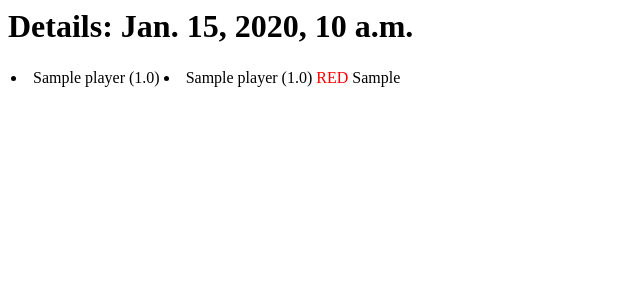
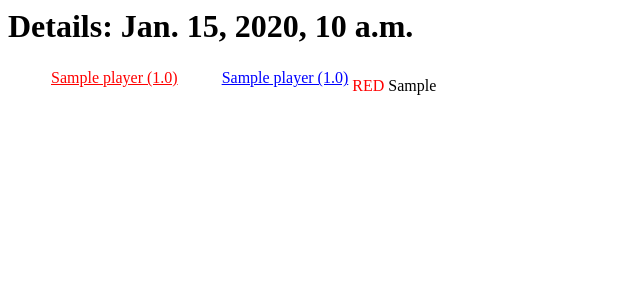
Before and after one commit to the-flatmates/kamino, a Django app: a page that uses kamino_server/games/templates/games/game_detail.html in a window 1280 px wide. Shown: the top 300 px of the page, without its empty margins (0-640 px from the left). Run offline with Django 4.2, Linux system fonts and the light colour scheme; tables that the repository leaves empty hold one stand-in row (values such as "Sample post").

Commit message:
Add team colors

```diff
--- a/kamino_server/games/static/games/style.css
+++ b/kamino_server/games/static/games/style.css
@@ -1,3 +1,3 @@
-li a {
-    color: green;
+li {
+    list-style-type: none;
 }
--- a/kamino_server/games/templates/games/game_detail.html
+++ b/kamino_server/games/templates/games/game_detail.html
@@ -7,14 +7,18 @@
 <table><tr>
 
     <td>
-        {% for member in game.red_team.all %}
-            <li>{{ member }}</li>
-        {% endfor %}
+        <ol>
+            {% for member in game.red_team.all %}
+                <li><a style="color: red" href="{% url 'players:player' member.name %}">{{ member }}</a></li>
+            {% endfor %}
+        </ol>
     </td>
     <td>
-        {% for member in game.blue_team.all %}
-            <li>{{ member }}</li>
-        {% endfor %}
+        <ol>
+            {% for member in game.blue_team.all %}
+                <li><a style="color: blue" href="{% url 'players:player' member.name %}">{{ member }}</a></li>
+            {% endfor %}
+        </ol>
     </td>
     <td style="color: {{ winner_color }}">{{ game.winners }}</td>
     <td>{{ game.board }}</td>
```
